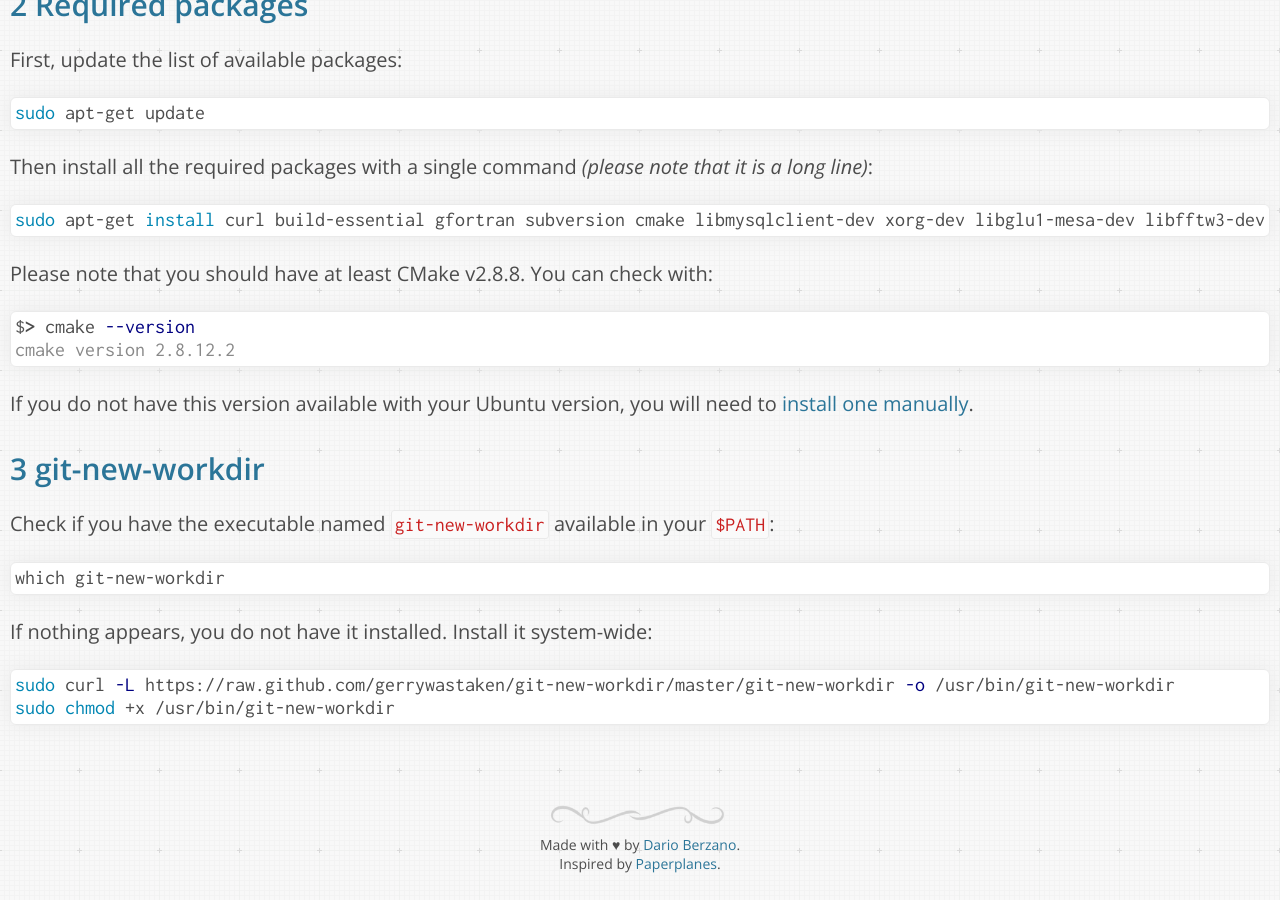
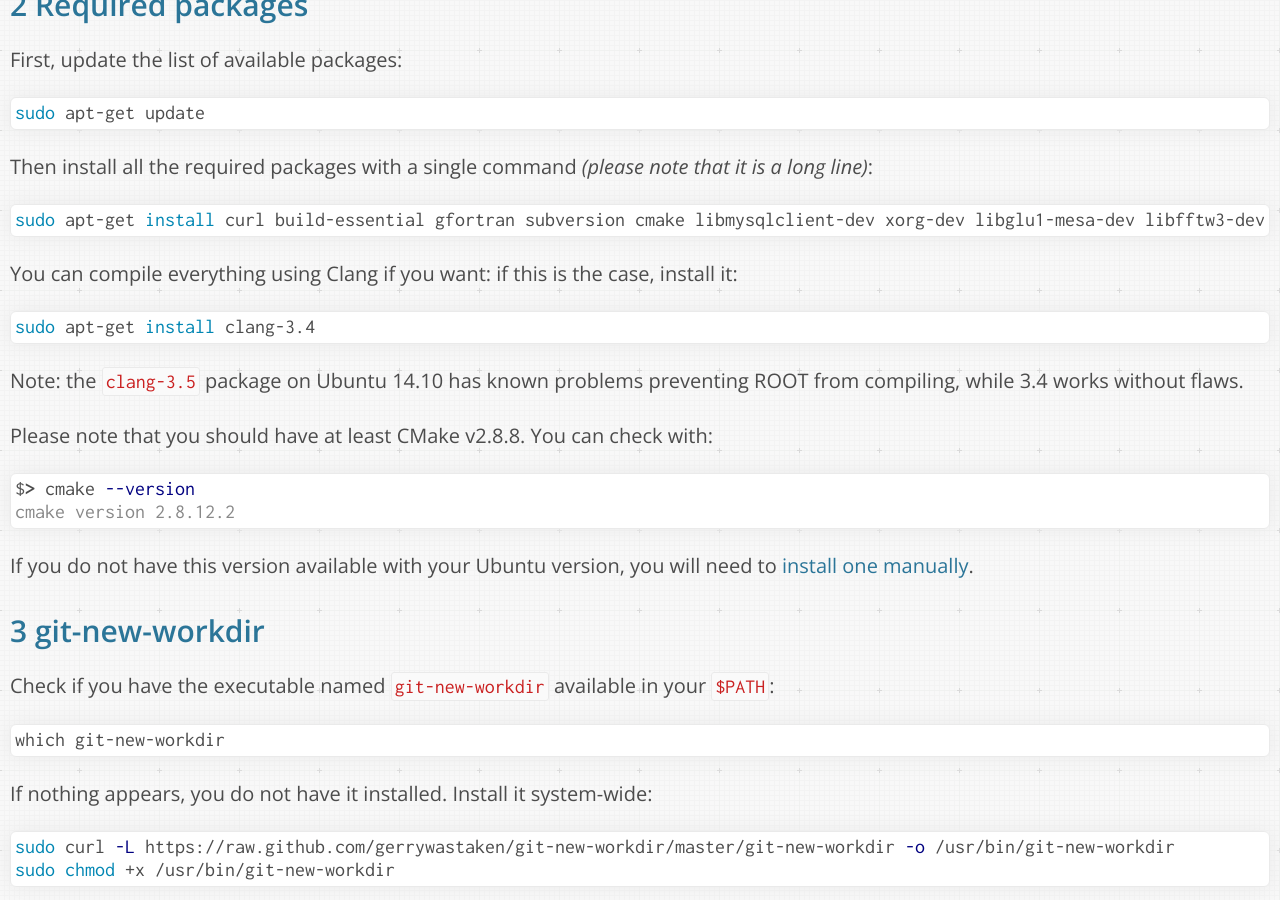
Before and after one commit to dberzano/dberzano.github.io, a Jekyll site: the page built from alice/install-aliroot/prereq-ubuntu.md, in a window 1280 px wide and 900 px high, scrolled down 990 px. Built offline with Jekyll 4.4.1, drawn with Linux system fonts in a browser that asks for light colours; Markdown is read by kramdown in place of the engine named in the settings.

Commit message:
AliInst: clang on Ubuntu (w/caveat for 14.10)

````diff
--- a/alice/install-aliroot/prereq-ubuntu.md
+++ b/alice/install-aliroot/prereq-ubuntu.md
@@ -53,6 +53,16 @@ note that it is a long line)*:
 sudo apt-get install curl build-essential gfortran subversion cmake libmysqlclient-dev xorg-dev libglu1-mesa-dev libfftw3-dev libssl-dev libxml2-dev libtool automake git unzip libcgal-dev
 ```
 
+You can compile everything using Clang if you want: if this is the
+case, install it:
+
+```sh
+sudo apt-get install clang-3.4
+```
+
+**Note:** the `clang-3.5` package on Ubuntu 14.10 has known problems
+preventing ROOT from compiling, while 3.4 works without flaws.
+
 Please note that you should have at least **CMake v2.8.8**. You can
 check with:
 
````
